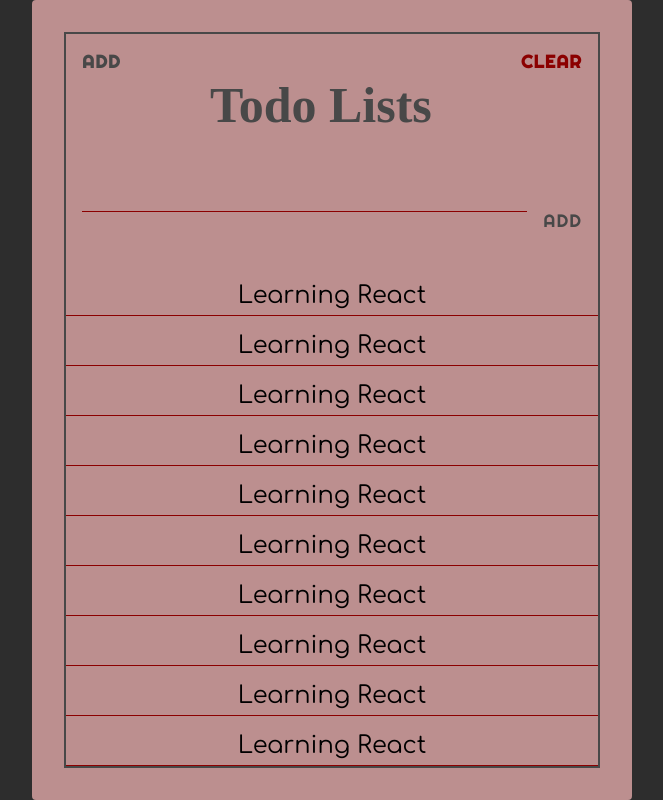
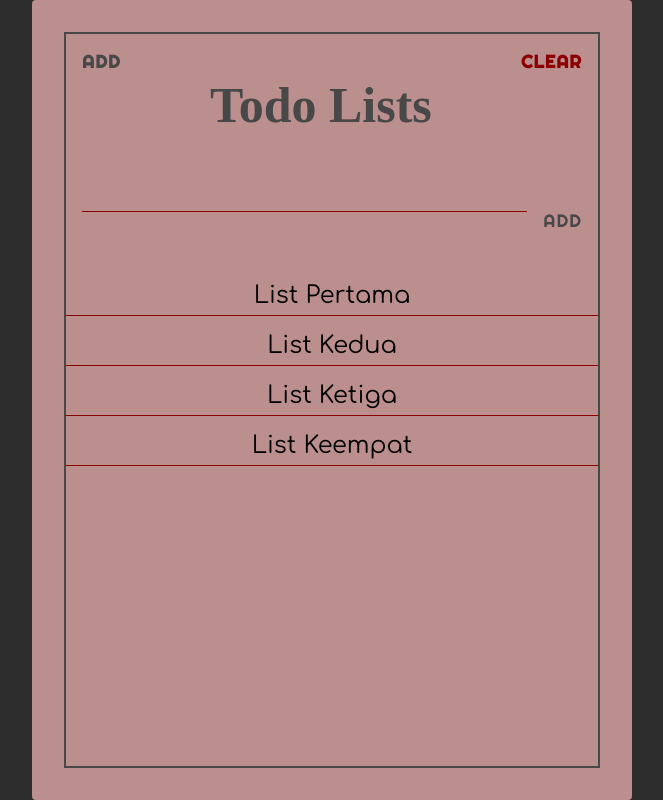
Before and after one commit to putri-s/first-react, a React (Create React App) app: page / in a window 1280 px wide. Shown: the whole page, without its empty margins (308-971 px from the left). Built offline with nearby package versions, Linux system fonts and the light colour scheme; a web font is replaced by a local one.

Commit message:
membuat pages dan komponen todo

```diff
--- a/src/App.js
+++ b/src/App.js
@@ -1,19 +1,8 @@
 import React from "react";
 import "./styles.css";
 
-import Paper from "./components/Paper";
-import Header from "./components/Header";
-import TodoForm from "./components/TodoForm";
-import Todos from "./components/Todos";
+import TodoList from "./pages/TodoList";
 
 export default function App() {
-  return (
-    <Paper>
-      <Header />
-
-      <TodoForm />
-
-      <Todos />
-    </Paper>
-  );
+  return <TodoList />;
 }
--- /dev/null
+++ b/src/components/Todo.jsx
@@ -0,0 +1,16 @@
+import React from "react";
+import PropTypes from "prop-types";
+
+const Todo = (props) => {
+  return (
+    <div className="todo">
+      <span className="todo-text"> {props.text} </span>
+    </div>
+  );
+};
+
+Todo.PropTypes = {
+  text: PropTypes.string.isRequired
+};
+
+export default Todo;
--- a/src/components/TodoForm.jsx
+++ b/src/components/TodoForm.jsx
@@ -3,7 +3,6 @@
 
 const TodoForm = ({ addTodo }) => {
   const [value, setValue] = useState("");
-
   //untuk menghandle onSubmit di dalam form
   const handleFormSubmit = (e) => {
     e.preventDefault();
--- a/src/components/Todos.jsx
+++ b/src/components/Todos.jsx
@@ -1,38 +1,19 @@
 import React from "react";
+import Todo from "./Todo";
 
 const Todos = () => {
+  const todos = [
+    { text: "List Pertama" },
+    { text: "List Kedua" },
+    { text: "List Ketiga" },
+    { text: "List Keempat" }
+  ];
+
   return (
     <section className="todos">
-      <div className="todo">
-        <span className="todo-text">Learning React</span>
-      </div>
-      <div className="todo">
-        <span className="todo-text">Learning React</span>
-      </div>
-      <div className="todo">
-        <span className="todo-text">Learning React</span>
-      </div>
-      <div className="todo">
-        <span className="todo-text">Learning React</span>
-      </div>
-      <div className="todo">
-        <span className="todo-text">Learning React</span>
-      </div>
-      <div className="todo">
-        <span className="todo-text">Learning React</span>
-      </div>
-      <div className="todo">
-        <span className="todo-text">Learning React</span>
-      </div>
-      <div className="todo">
-        <span className="todo-text">Learning React</span>
-      </div>
-      <div className="todo">
-        <span className="todo-text">Learning React</span>
-      </div>
-      <div className="todo">
-        <span className="todo-text">Learning React</span>
-      </div>
+      {todos.map((todo) => {
+        return <Todo text={todo.text} />;
+      })}
     </section>
   );
 };
--- /dev/null
+++ b/src/pages/TodoList.jsx
@@ -0,0 +1,20 @@
+import React from "react";
+
+import Paper from "../components/Paper";
+import Header from "../components/Header";
+import TodoForm from "../components/TodoForm";
+import Todos from "../components/Todos";
+
+const TodoList = () => {
+  return (
+    <Paper>
+      <Header />
+
+      <TodoForm />
+
+      <Todos />
+    </Paper>
+  );
+};
+
+export default TodoList;
--- a/src/styles.css
+++ b/src/styles.css
@@ -139,6 +139,8 @@
 .todos {
   display: flex;
   flex-direction: column;
+
+  min-height: 500px;
 }
 
 .todo {
@@ -147,7 +149,7 @@
   flex: 1 0 auto;
   text-align: center;
 
-  min-height: 34px;
+  max-height: 34px;
   margin: 16px 0 0;
   font-family: var(--body-font);
   font-size: 24px;
@@ -156,6 +158,8 @@
 }
 
 .todo-text {
+  width: 100%;
+  height: 50px;
   position: absolute;
   left: 50%;
   transform: translate(-50%);
```
